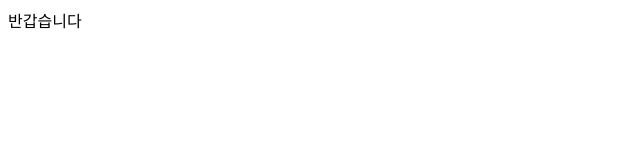
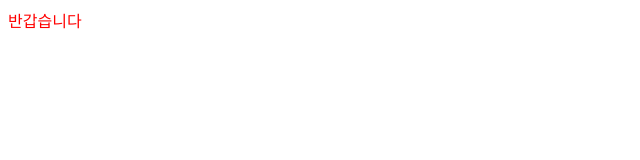
Before and after one commit to a029/conflict, a plain HTML site: page index.html in a window 1280 px wide. Shown: the whole page, without its empty margins (0-640 px from the left). Drawn offline with Linux system fonts and the light colour scheme.

Commit message:
make color red

```diff
--- a/index.html
+++ b/index.html
@@ -1,11 +1,16 @@
 <!DOCTYPE html>
 <html>
 <head>
-	<meta charset="UTF-8">
-	<title>Hello World</title>
+<meta charset="UTF-8">
+<title>Hello World</title>
+<style rel="stylesheet" type="text/css">
+.textRed{
+	color : red;
+}
+</style>
 </head>
 <body>
-	<div>
+	<div class="textRed">
 		반갑습니다
 	</div>
 </body>
```
